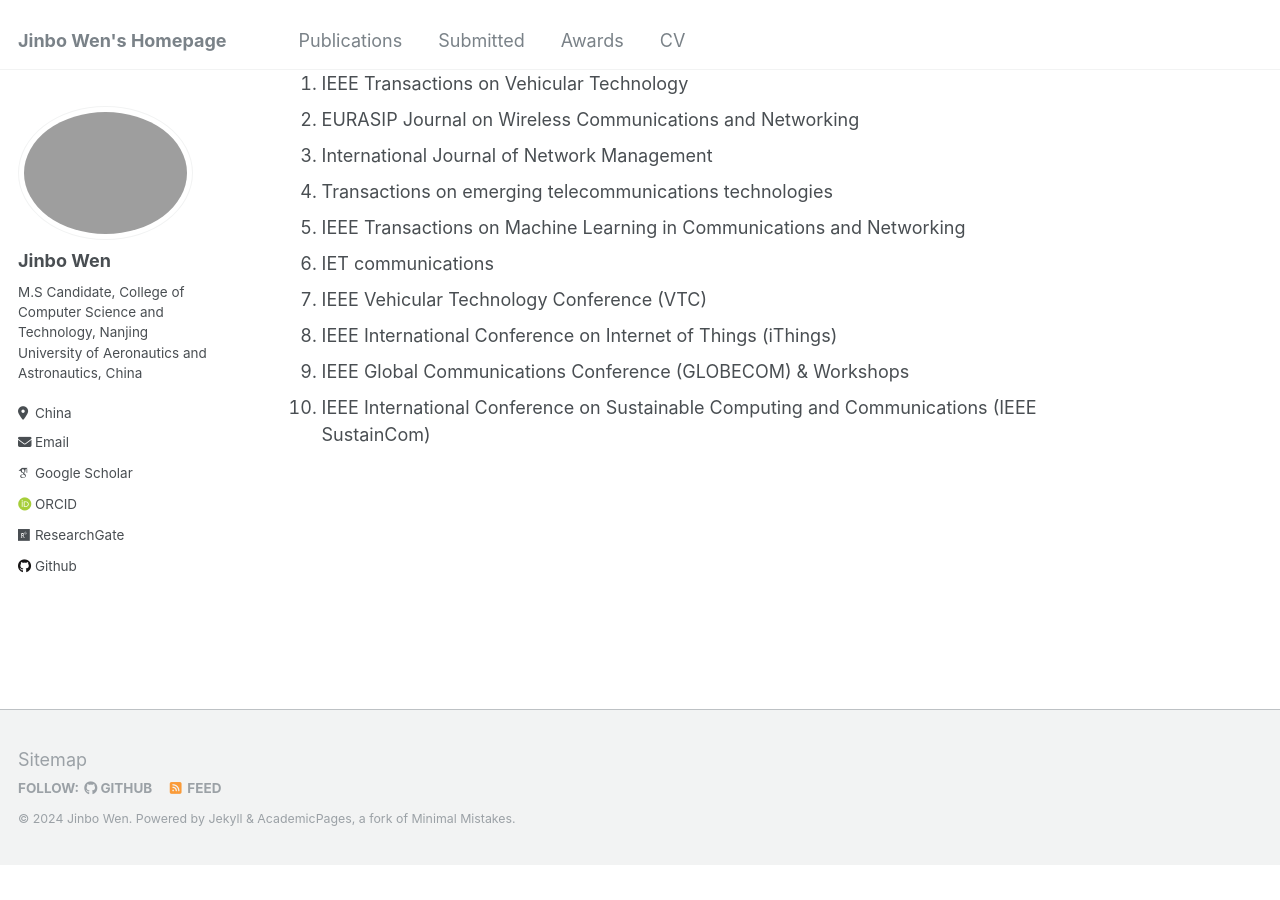
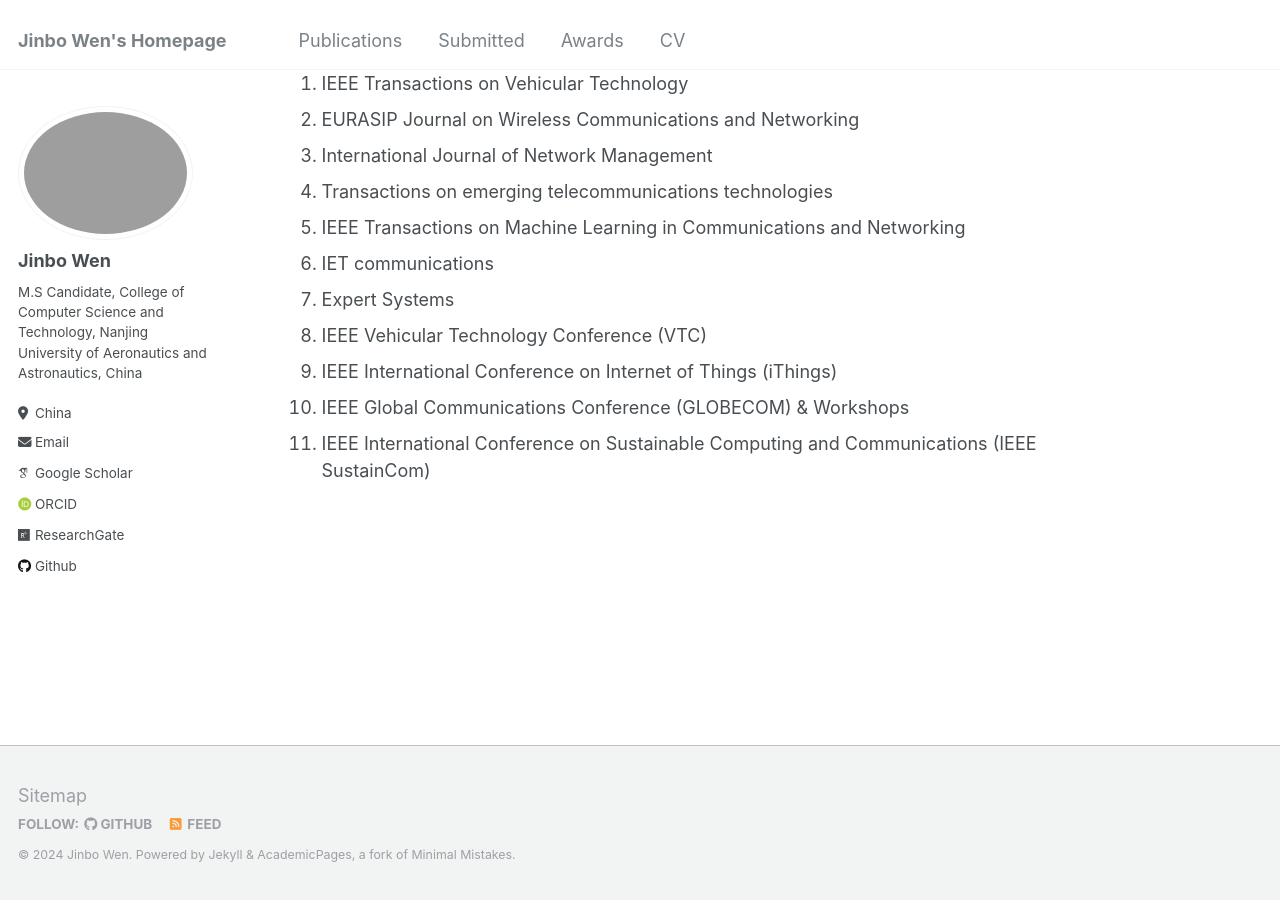
Before and after one commit to JinboWen00/JinboWen00.github.io, a Jekyll site: the page built from _pages/about.md, in a window 1280 px wide and 900 px high, scrolled down 988 px. Built offline with Jekyll 4.4.1, drawn with Linux system fonts in a browser that asks for light colours; some web fonts are replaced; before the commit the page ends 1852 px from its top, so only the background shows below that.

Commit message:
Update about.md

```diff
--- a/_pages/about.md
+++ b/_pages/about.md
@@ -35,7 +35,8 @@
 4.  Transactions on emerging telecommunications technologies
 5.  IEEE Transactions on Machine Learning in Communications and Networking
 6.  IET communications
-7.  IEEE Vehicular Technology Conference (VTC)
-8.  IEEE International Conference on Internet of Things (iThings)
-9.  IEEE Global Communications Conference (GLOBECOM) & Workshops
-10. IEEE International Conference on Sustainable Computing and Communications (IEEE SustainCom)
+7.  Expert Systems
+8.  IEEE Vehicular Technology Conference (VTC)
+9.  IEEE International Conference on Internet of Things (iThings)
+10.  IEEE Global Communications Conference (GLOBECOM) & Workshops
+11. IEEE International Conference on Sustainable Computing and Communications (IEEE SustainCom)
```
